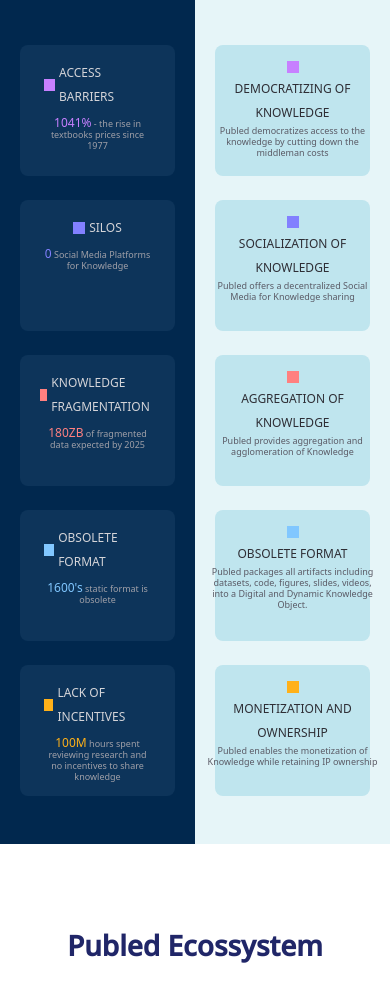
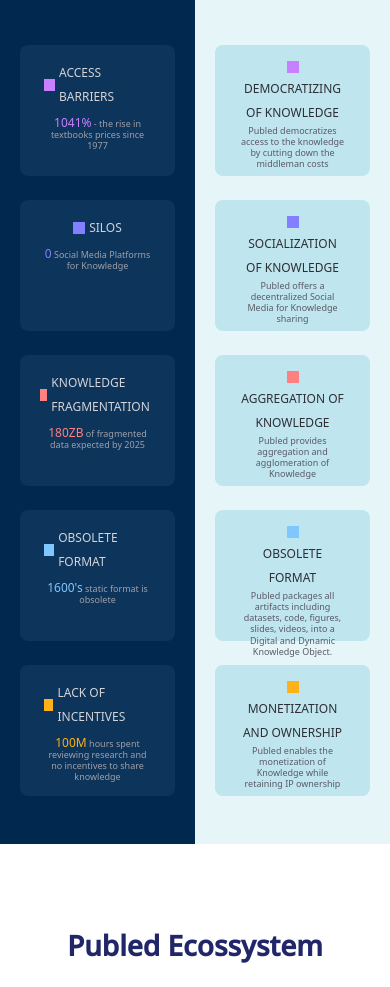
Before and after one commit to publed/publed-landing, a React (Create React App) app: page / in a window 390 px wide. Shown: the part 2300-3287 px from the top of the page. Built offline with nearby package versions, Linux system fonts and the light colour scheme.

Commit message:
Update Problems.tsx

```diff
--- a/src/components/Problems.tsx
+++ b/src/components/Problems.tsx
@@ -182,7 +182,9 @@
           {title}
         </h2>
 
-        <p className={`${descStyle} text-default-60 w-44 sm:w-80`}>{desc}</p>
+        <p className={`${descStyle} text-default-60 max-w-44 sm:max-w-80`}>
+          {desc}
+        </p>
       </div>
     </div>
   );
```
